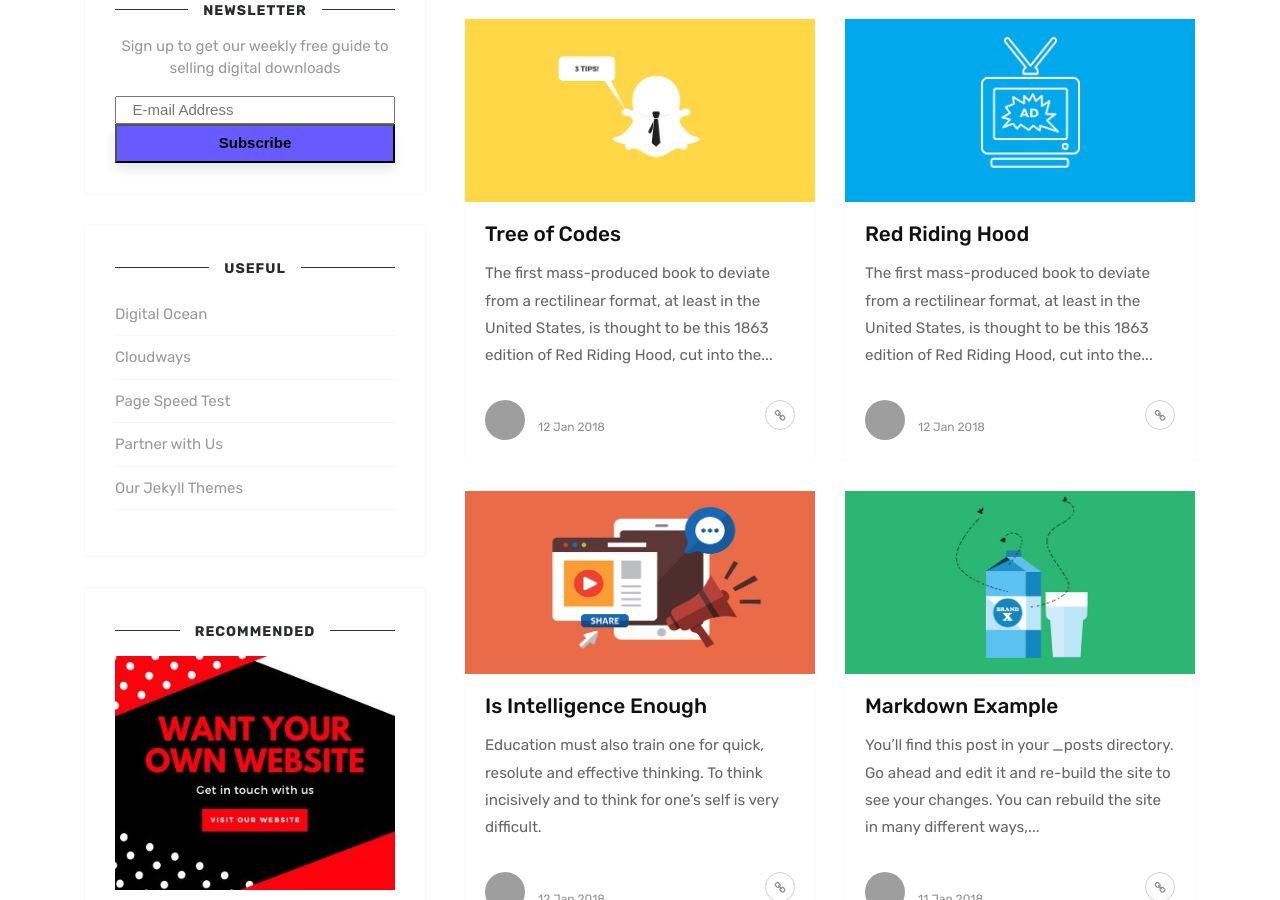
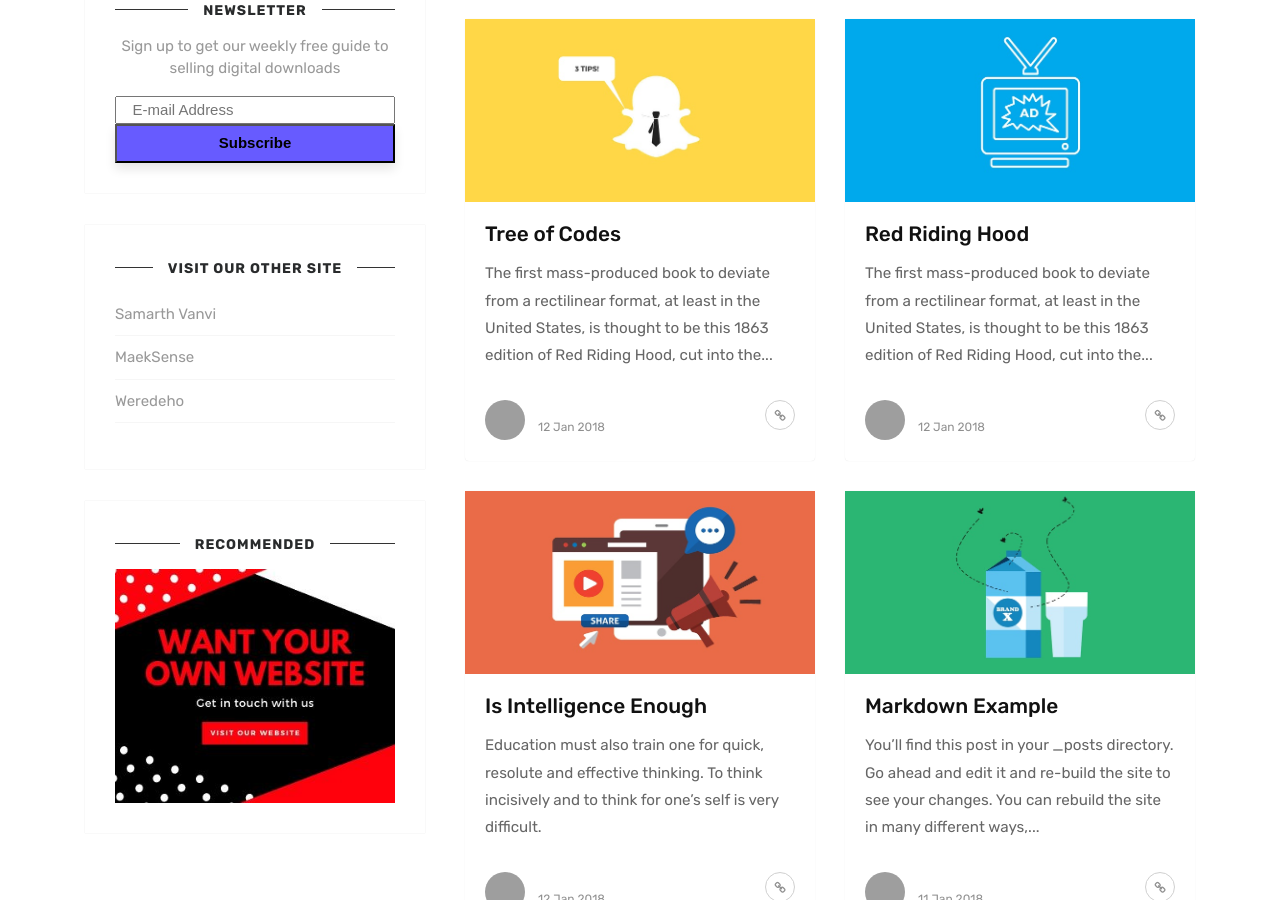
Before and after one commit to samarthvanvi/opinionquill, a Jekyll site: the page built from index.html, in a window 1280 px wide and 900 px high, scrolled down 1150 px. Built offline with Jekyll 4.4.1, drawn with Linux system fonts in a browser that asks for light colours; the list of posts is cut into pages by our own code; comment, search, counter and statistics services are not loaded; grey boxes are pictures that could not be loaded.

Commit message:
Update sidebar.html

```diff
--- a/_includes/sidebar.html
+++ b/_includes/sidebar.html
@@ -6,13 +6,11 @@
         </div>
 
         <div class="sidebar-section">
-            <h5><span>Useful</span></h5>
+            <h5><span>Visit Our Other Site</span></h5>
             <ul style="list-none;">
-            <li><a target="_blank" href="https://m.do.co/c/84c9b45d0c47">Digital Ocean</a></li>
-            <li><a target="blank" href="https://www.cloudways.com/en/pricing.php?id=153986&a_bid=005da123">Cloudways</a></li>
-            <li><a target="blank" href="http://shareasale.com/r.cfm?b=875645&u=1087935&m=41388&urllink=&afftrack=">Page Speed Test</a></li>
-            <li><a target="blank" href="https://www.wowthemes.net/affiliate-area/?utm_source=fromjekyllsidebar&utm_campaign=sidebar">Partner with Us</a></li>
-            <li><a target="blank" href="https://www.wowthemes.net/category/jekyll-themes/">Our Jekyll Themes</a></li>
+            <li><a target="_blank" href="https://samarthvanvi.in">Samarth Vanvi</a></li>
+            <li><a target="blank" href="https://www.maeksense.co.in">MaekSense</a></li>
+            <li><a target="blank" href="https://weredeho.maeksense.co.in">Weredeho</a></li>
             </ul>
         </div>
 
```
